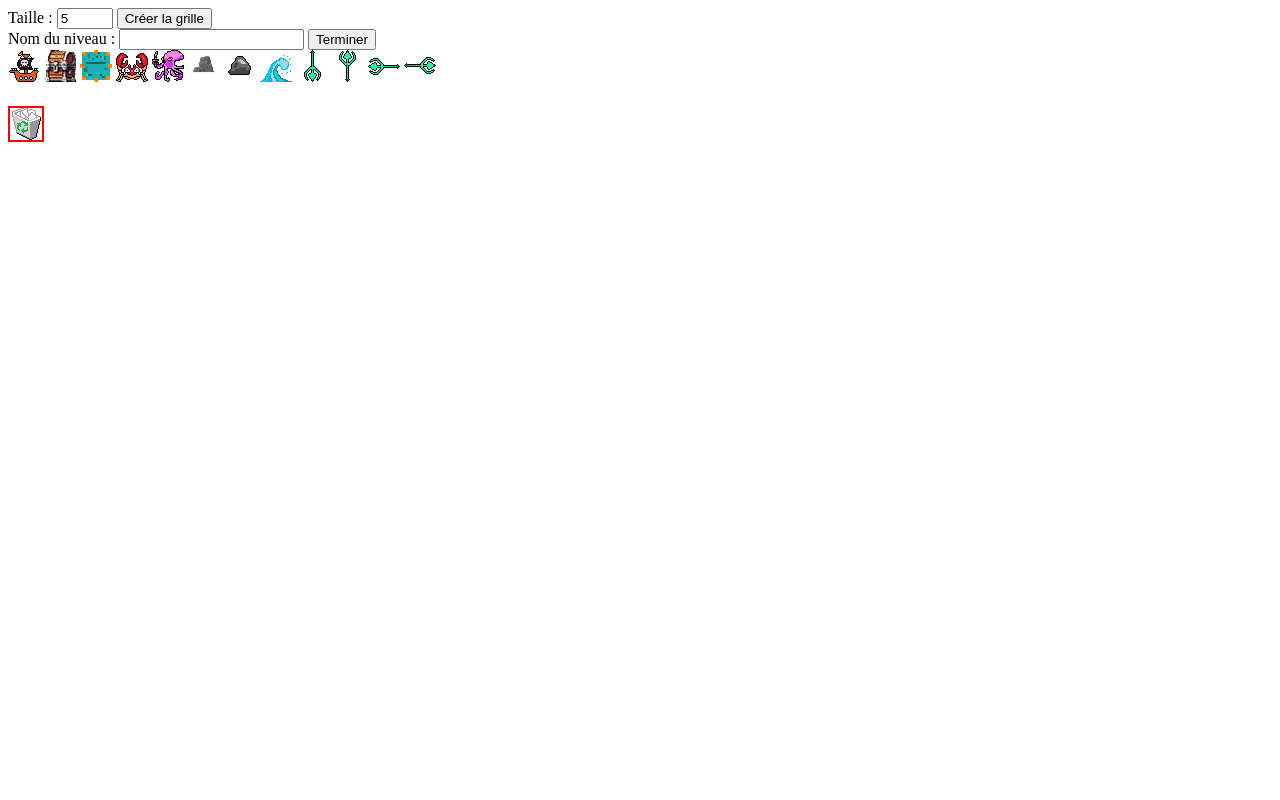
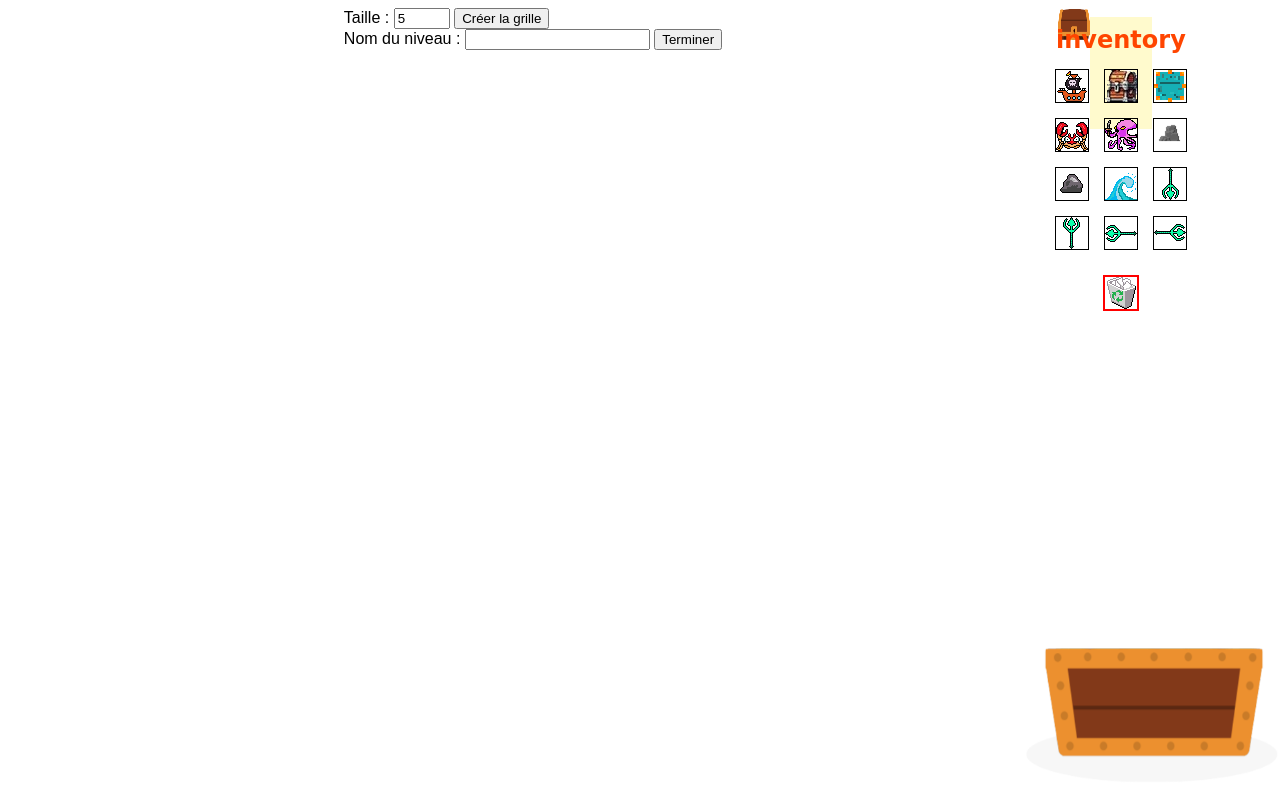
Before and after one commit to aymane-adam/Projet_Prog, a PHP site: page /php/editeur_niveau_manuel.php in a window 1280 px wide. Run offline with PHP 8.4, Linux system fonts and the light colour scheme.

Commit message:
FLAVIZEN

```diff
--- a/css/editeur.css
+++ b/css/editeur.css
@@ -1,25 +1,93 @@
-
+body {
+    display: flex;
+    flex-direction: row;
+    font-family: Arial, sans-serif;
+}
+.container {
+    display: flex;
+    flex-direction: column;
+    align-items: center;
+    flex-grow: 1;
+}
+.form-container {
+    margin-bottom: 20px;
+}
 table {
     border-collapse: collapse;
     width: auto;
+    margin-bottom: 20px;
 }
-
 th, td {
     border: 1px solid black;
     width: 37px;
     height: 37px;
     text-align: center;
 }
-
 th {
     background-color: #f2f2f2;
 }
-
-td{
+td {
     background-image: url('../pixel_art_projet/32x32/ocean.png');
 }
-
-img{
+img {
     width: 32px;
     height: 32px;
 }
+.inventory-container {
+    display: flex;
+    flex-direction: column;
+    align-items: center;
+    height: 30%;
+    padding: 20px;
+    background-color: #FFFACD;
+    width: 12%;
+    background-repeat: no-repeat;
+
+    padding-top: 5%;
+    margin-right: 2%;
+    padding-bottom: 5%;
+    margin-top: 5%;
+    position: relative;
+}
+.inventory-title {
+    font-size: 24px;
+    font-weight: bold;
+    color: #FF4500;
+    margin-bottom: 10px;
+    font-family: 'Comic Sans MS', 'Comic Sans', cursive;
+}
+.image-container {
+    display: grid;
+    grid-template-columns: repeat(3, 1fr);
+    gap: 5px;
+}
+.image-container img {
+    margin: 5px;
+    border: solid 1px black;
+}
+.trash-container {
+    margin-top: 20px;
+    border: 2px solid red;
+    width: 32px;
+    height: 32px;
+    text-align: center;
+}
+#matrix-display {
+    margin-top: 20px;
+}
+
+.bottomc{
+    position: absolute;
+    bottom: 2%;
+    right: 0;
+    width: 20%;
+    height: 17%;
+    z-index: 4;
+}
+
+@media only screen and (min-width: 1380px){
+    .bottomc{
+        bottom: 2%;
+    }
+
+}
--- a/php/editeur_niveau_manuel.php
+++ b/php/editeur_niveau_manuel.php
@@ -5,8 +5,11 @@
     <meta charset="UTF-8">
     <title>Grille PHP</title>
     <link rel="stylesheet" href="../css/editeur.css">
+
 </head>
 <body>
+    <div class="container">
+        <div class="form-container">
             <form method="post" action="#">
                 <label for="taille">Taille :</label>
                 <input type="number" id="taille" name="taille" min="4" max="16" value="<?php echo isset($_POST['taille']) ? $_POST['taille'] : 5; ?>">
@@ -20,6 +23,7 @@
                 <input type="hidden" id="matrix" name="matrix" value="">
                 <input type="submit" name="button2" id="finish-button" class="button" value="Terminer"/>
             </form>
+        </div>
 
         <?php
         $tailleGrille = 0;
@@ -60,6 +64,18 @@
         Grille($tailleGrille, $tailleGrille);
         ?>
 
+        <div id="matrix-display"></div>
+    </div>
+
+    <div>
+        <img src="../img/top-coffre.png"  class="bottomt">
+    </div>
+    <div class="gogogo">
+    <div>
+        <img src="../img/bottom-coffre.png"  class="bottomc">
+    </div>
+    <div class="inventory-container">
+        <div class="inventory-title">inventory</div>
         <div class="image-container">
             <img src="../pixel_art_projet/32x32/bateau.png" draggable="true" id="image1" alt="Boat" data-value="1">
             <img src="../pixel_art_projet/32x32/chest5.png" draggable="true" id="image12" alt="tresor" data-value="12">
@@ -74,14 +90,14 @@
             <img src="../pixel_art_projet/32x32/ouest.png" draggable="true" id="image10" alt="Ouest" data-value="10">
             <img src="../pixel_art_projet/32x32/est.png" draggable="true" id="image11" alt="Est" data-value="11">
         </div>
-
         <!-- Section de corbeille -->
-    <div class="trash-container" style="margin-top: 20px; border: 2px solid red; width: 32px; height: 32px; text-align: center;">
+        <div class="trash-container">
             <img src="../pixel_art_projet/32x32/trash.png">
         </div>
+    </div>
 
-    <!-- Affichage de la matrice -->
-    <div id="matrix-display" style="margin-top: 20px;"></div>
+    </div>
+
 
     <script>
         document.addEventListener("DOMContentLoaded", function() {
@@ -115,8 +131,7 @@
                     event.preventDefault();
                     const imageId = event.dataTransfer.getData("text/plain");
                     const value = parseInt(document.getElementById(imageId).getAttribute("data-value"));
-                    const x = parseInt(box
-                    .getAttribute("data-x"));
+                    const x = parseInt(box.getAttribute("data-x"));
                     const y = parseInt(box.getAttribute("data-y"));
 
                     if (imageId === "image1" && isBoatPlaced) {
--- a/php/game.php
+++ b/php/game.php
@@ -36,7 +36,6 @@
             <img id="play-button" src="../img/PLAYY.png" alt="Play" class="clickable-image">
         </div>
     </div>
-
     <script>
         let rotation = 0;
         let modeToggle = true;
```
Also changed, not shown: img/bottom-coffre.png (added), img/top-coffre.png (added). Lines whose indentation alone changed are shown as unchanged.
